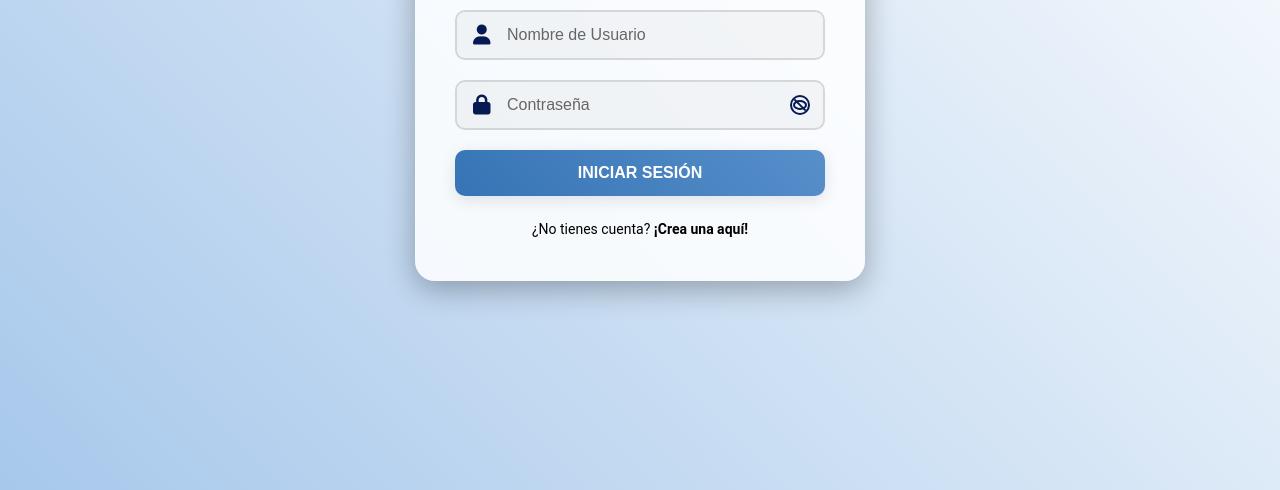
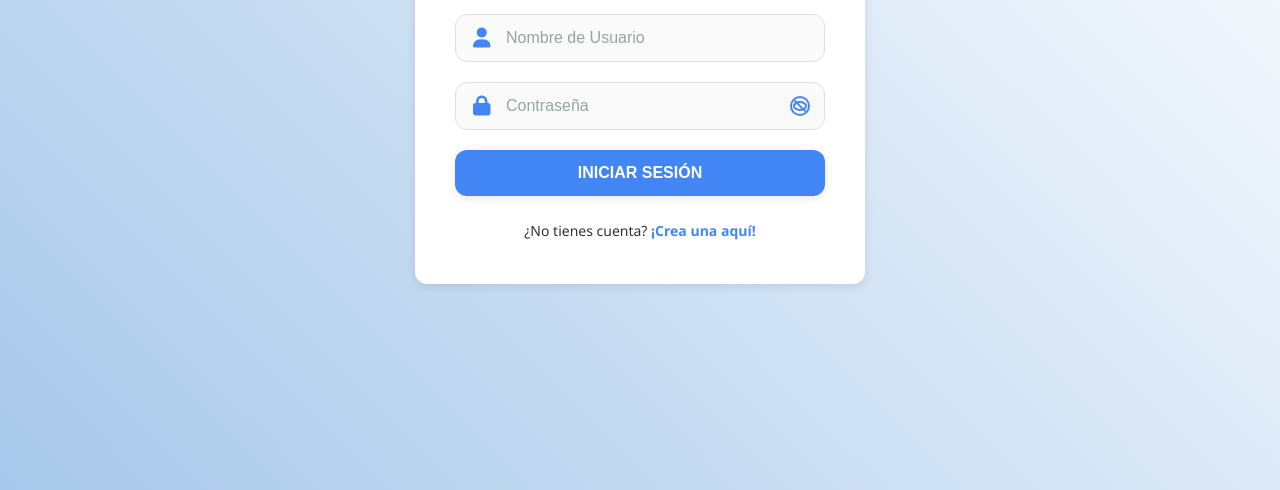
Before and after one commit to MancillaO/app-todo, a website with bundled scripts: page public/pages/login.html in a window 1280 px wide. Shown: the part 310-800 px from the top of the page. Built offline with nearby package versions, Linux system fonts and the light colour scheme.

Commit message:
Update login styles

```diff
--- a/public/styles/styles.css
+++ b/public/styles/styles.css
@@ -1,10 +1,11 @@
-*{
+* {
   text-decoration: none;
 }
+
 body {
-  background: linear-gradient(45deg, #a7c8eb, #ffffff);
-  color: #000;
-  font-family: 'Roboto', sans-serif;
+    background: linear-gradient(45deg, #a7c8eb, #ffffff);
+  color: #333333;
+  font-family: 'Segoe UI', Tahoma, Geneva, Verdana, sans-serif;
   display: flex;
   justify-content: center;
   align-items: center;
@@ -15,10 +16,10 @@ body {
 }
 
 .login-container {
-  background: #ffffffd7;
+  background: #ffffff;
   padding: 30px 40px;
-  border-radius: 20px;
-  box-shadow: 0 8px 30px rgba(0, 0, 0, .3);
+  border-radius: 12px;
+  box-shadow: 0 2px 10px rgba(0, 0, 0, 0.1);
   width: 100%;
   max-width: 450px;
   box-sizing: border-box;
@@ -30,7 +31,7 @@ body {
   text-align: center;
   margin-bottom: 30px;
   font-size: 26px;
-  color: #000;
+  color: #333333;
 }
 
 .form-group {
@@ -44,17 +45,17 @@ body {
   left: 18px;
   top: 50%;
   transform: translateY(-50%);
-  color: #071952;
+  color: #4285f4;
   font-size: 20px;
 }
 
 .form-group input {
   width: 100%;
   padding: 14px 14px 14px 50px;
-  border: 2px solid rgba(0, 0, 0, 0.116);
-  border-radius: 10px;
-  background-color: rgba(0, 0, 0, 0.03);
-  color: #000;
+  border: 1px solid #e0e0e0;
+  border-radius: 12px;
+  background-color: rgba(0, 0, 0, 0.02);
+  color: #333333;
   outline: none;
   font-size: 16px;
   transition: all 0.3s ease;
@@ -62,30 +63,31 @@ body {
 }
 
 .form-group input:focus {
-  border-color: #05123a;
+  border-color: #3367d6;
 }
 
 .form-group input::placeholder {
-  color: #666;
+  color: #95a5a6;
 }
 
 .btn {
   width: 100%;
   padding: 14px;
   border: none;
-  border-radius: 10px;
-  background: linear-gradient(45deg, #3674B5, #578FCA);
+  border-radius: 12px;
+  background: #4285f4;
   color: #fff;
   font-size: 16px;
   font-weight: bold;
   text-transform: uppercase;
   cursor: pointer;
   transition: all 0.4s ease, transform 0.2s ease;
-  box-shadow: 0 4px 15px rgba(0, 0, 0, 0.1);
+  box-shadow: 0 2px 10px rgba(0, 0, 0, 0.1);
 }
 
 .btn:hover {
-  box-shadow: 0 6px 20px rgba(0, 0, 0, 0.3);
+  background-color: #3367d6;
+  box-shadow: 0 4px 15px rgba(0, 0, 0, 0.2);
   transform: translateY(-2px);
 }
 
@@ -103,12 +105,12 @@ body {
 .signup-link p,
 .login-link p {
   font-size: 14px;
-  color: #000;
+  color: #333333;
 }
 
 .signup-text,
 .login-text {
-  color: #000;
+  color: #4285f4;
   font-weight: bold;
   text-decoration: none;
   transition: color 0.3s ease, transform 0.3s ease;
@@ -116,8 +118,8 @@ body {
 
 .signup-text:hover,
 .login-text:hover {
-  color: #071952;
-  transform: scale(1.1);
+  color: #3367d6;
+  transform: scale(1.05);
 }
 
 .forgot-password {
@@ -125,7 +127,7 @@ body {
 }
 
 .forgot-password a {
-  color: #071952;
+  color: #4285f4;
 }
 
 .toggle-password {
@@ -137,7 +139,7 @@ body {
   height: 20px;
   cursor: pointer;
   background: transparent;
-  border: 2px solid #071952;
+  border: 2px solid #4285f4;
   border-radius: 50%;
   transition: all 0.3s ease;
   box-sizing: border-box;
@@ -152,7 +154,7 @@ body {
   left: 50%;
   transform: translate(-50%, -50%);
   border-radius: 50%;
-  border: 2px solid #071952;
+  border: 2px solid #4285f4;
   background-color: transparent;
 }
 
@@ -164,7 +166,7 @@ body {
   top: 50%;
   left: 50%;
   transform: translate(-50%, -50%) rotate(45deg);
-  background: #071952;
+  background: #4285f4;
   opacity: 1;
 }
 
@@ -173,12 +175,12 @@ body {
 }
 
 .error-message-container {
-  background-color: #ffeded;
-  border: 1px solid #ff5252;
-  border-radius: 4px;
+  background-color: rgba(231, 76, 60, 0.1);
+  border: 1px solid #e74c3c;
+  border-radius: 12px;
   padding: 10px 15px;
   margin-bottom: 15px;
-  color: #d32f2f;
+  color: #e74c3c;
   font-size: 14px;
   text-align: center;
   width: 100%;
```
